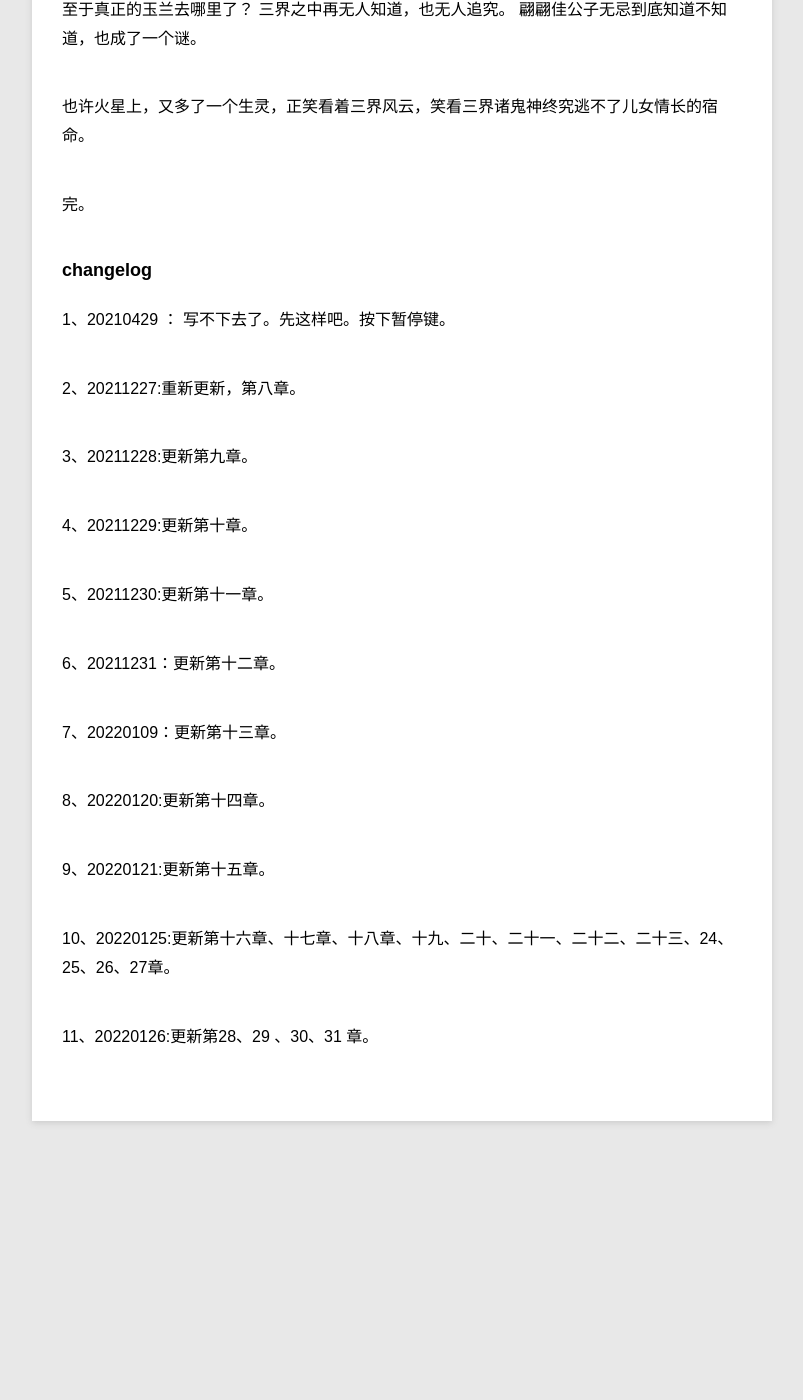
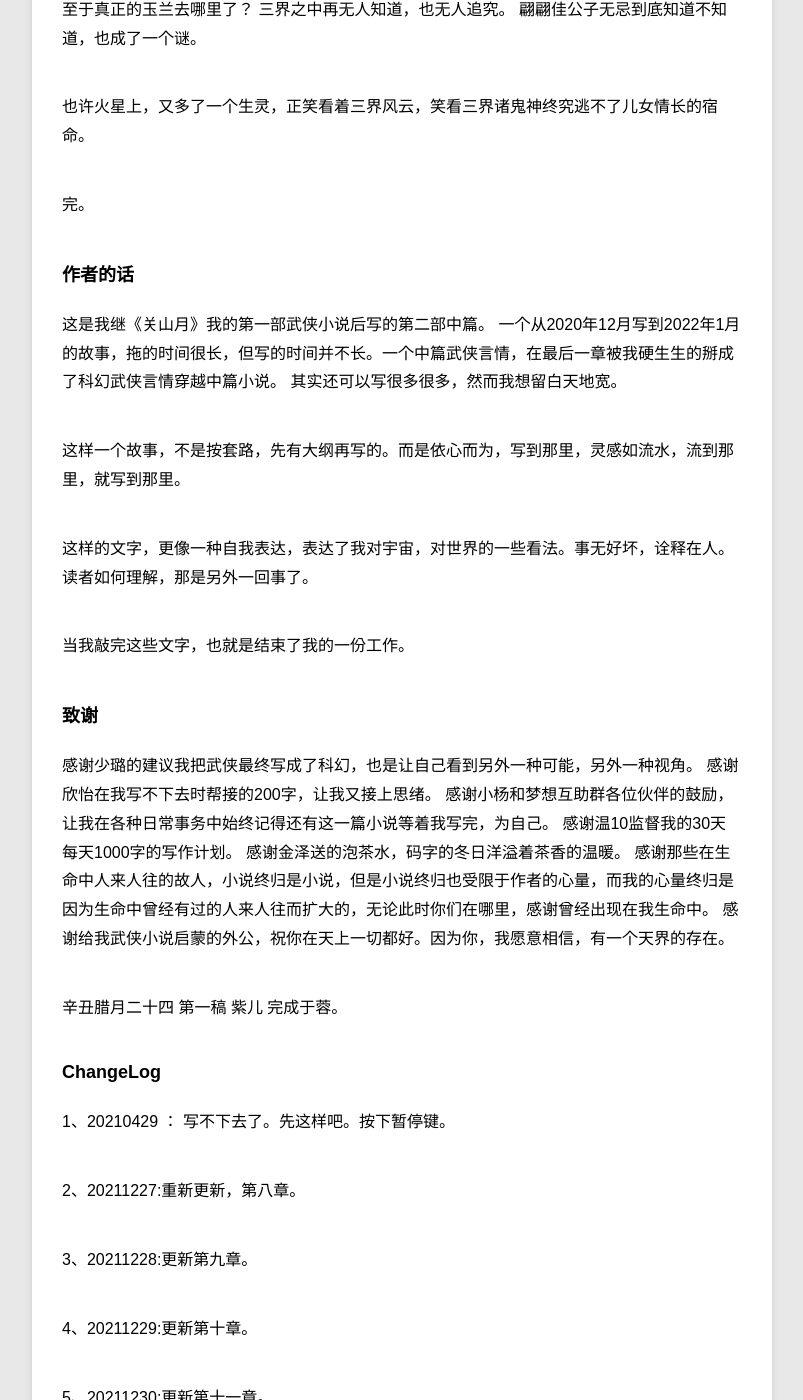
Before and after one commit to violettianjie/violettianjie.github.io, a Jekyll site: the page built from _posts/blog/2020-12-26-xiyu.md, in a window 1280 px wide and 1400 px high, scrolled down 49358 px. Shown: the whole window, without its empty margins (78-881 px from the left). Built offline with Jekyll 4.4.1, drawn with Linux system fonts in a browser that asks for light colours; before the commit the page ends 50559 px from its top, so only the background shows below that; some of the changed text lies outside the part shown.

Commit message:
Update 2020-12-26-xiyu.md

```diff
--- a/_posts/blog/2020-12-26-xiyu.md
+++ b/_posts/blog/2020-12-26-xiyu.md
@@ -1107,10 +1107,34 @@ category: blog
 
 完。
 
+### 作者的话
+
+这是我继《关山月》我的第一部武侠小说后写的第二部中篇。
+一个从2020年12月写到2022年1月的故事，拖的时间很长，但写的时间并不长。一个中篇武侠言情，在最后一章被我硬生生的掰成了科幻武侠言情穿越中篇小说。
+其实还可以写很多很多，然而我想留白天地宽。
+
+这样一个故事，不是按套路，先有大纲再写的。而是依心而为，写到那里，灵感如流水，流到那里，就写到那里。
+
+这样的文字，更像一种自我表达，表达了我对宇宙，对世界的一些看法。事无好坏，诠释在人。读者如何理解，那是另外一回事了。
+
+当我敲完这些文字，也就是结束了我的一份工作。
+
+### 致谢
+
+感谢少璐的建议我把武侠最终写成了科幻，也是让自己看到另外一种可能，另外一种视角。
+感谢欣怡在我写不下去时帮接的200字，让我又接上思绪。
+感谢小杨和梦想互助群各位伙伴的鼓励，让我在各种日常事务中始终记得还有这一篇小说等着我写完，为自己。
+感谢温10监督我的30天每天1000字的写作计划。
+感谢金泽送的泡茶水，码字的冬日洋溢着茶香的温暖。
+感谢那些在生命中人来人往的故人，小说终归是小说，但是小说终归也受限于作者的心量，而我的心量终归是因为生命中曾经有过的人来人往而扩大的，无论此时你们在哪里，感谢曾经出现在我生命中。
+感谢给我武侠小说启蒙的外公，祝你在天上一切都好。因为你，我愿意相信，有一个天界的存在。
 
 
 
-### changelog
+辛丑腊月二十四 第一稿 紫儿 完成于蓉。
+
+
+### ChangeLog
 
 1、20210429 ： 写不下去了。先这样吧。按下暂停键。
 
@@ -1132,4 +1156,4 @@ category: blog
 
 10、20220125:更新第十六章、十七章、十八章、十九、二十、二十一、二十二、二十三、24、25、26、27章。
 
-11、20220126:更新第28、29 、30、31 章。
+11、20220126:更新第28、29 、30、31 章、作者的话及感谢。
```
